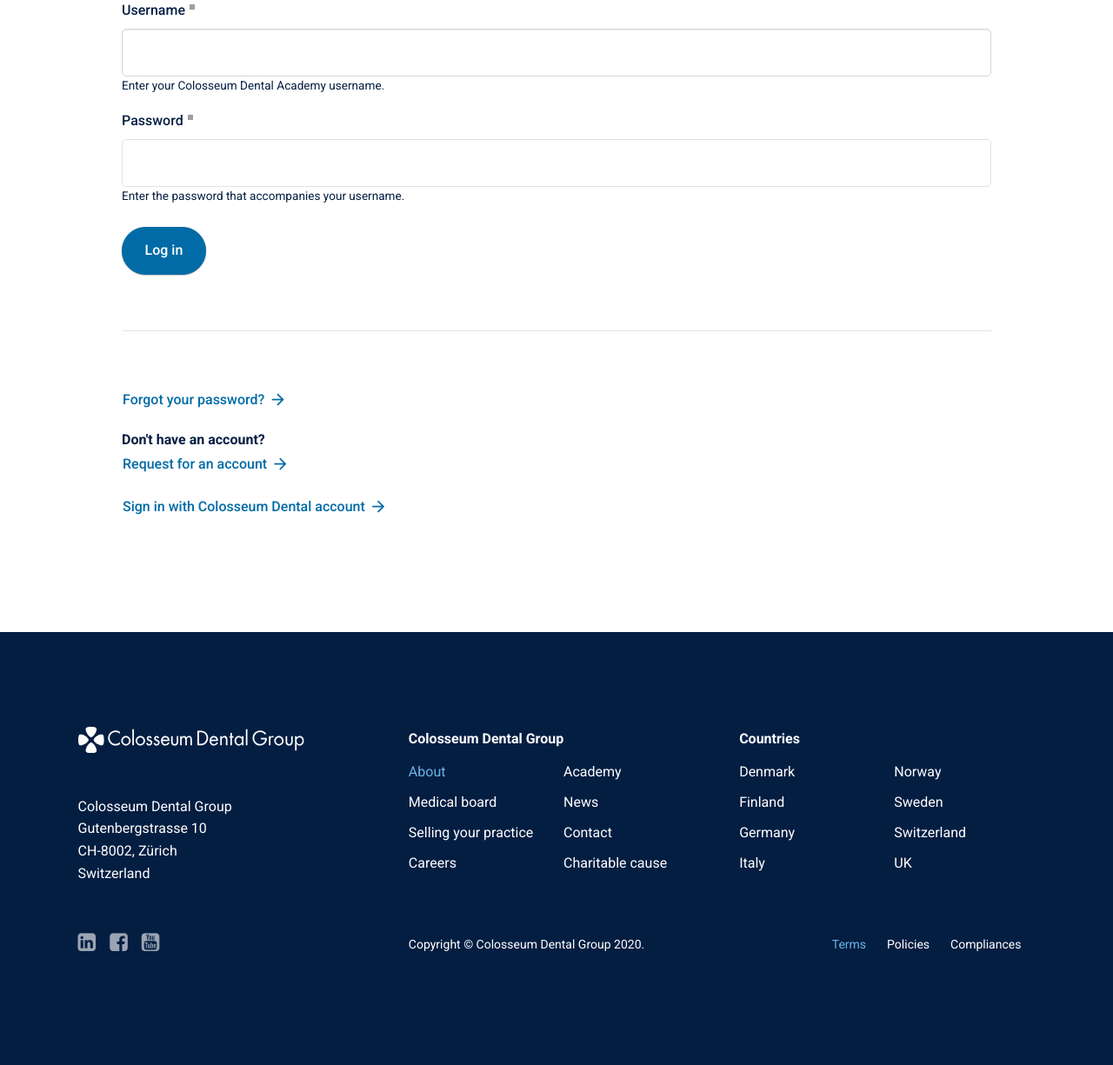
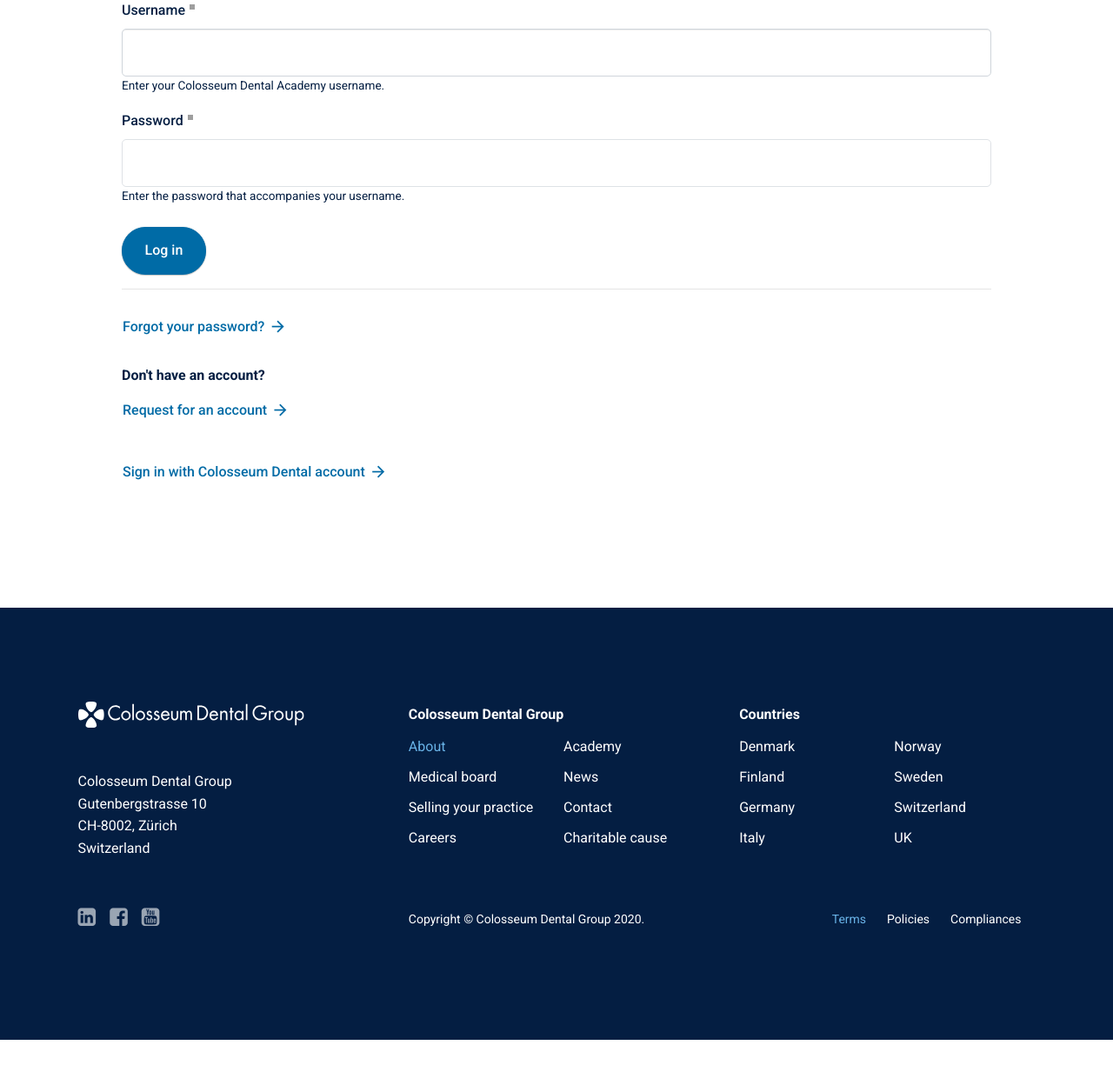
Before and after one commit to tx-dex/Colosseum-Website, a PHP site: page /static/page-login.php in a window 1280 px wide. Shown: the part 453-1678 px from the top of the page at 87% size. After the commit the page ends 1649 px from the top, so only its background shows below. Run offline with PHP 8.4, Linux system fonts and the light colour scheme; style sheets or scripts are compiled from the project's sources; some libraries are stand-ins or nearby versions; grey boxes are pictures that could not be loaded.

Commit message:
Login page

```diff
--- a/web/themes/custom/cd_group/sass/_page-login.scss
+++ b/web/themes/custom/cd_group/sass/_page-login.scss
@@ -3,30 +3,9 @@
 // -------------------------------------
 
 .login-page {
-  hr {
-    margin: 2.5rem 0;
-  }
 
   .messages {
     margin: 0 0 2rem;
-  }
-
-  .login-alt-instructions {
-    h3, h4 {
-      margin-bottom: 1rem;
-    }
-
-    .btn.btn-link {
-      margin: 0 !important;
-      text-align: left;
-      padding: .3rem 0;
-    }
-  }
-
-  @include media-breakpoint-up(md) {
-    hr {
-      margin: 4rem 0;
-    }
   }
 }
 
@@ -35,15 +14,3 @@
     @extend .btn-primary;
   }
 }
-
-.openid-connect-login-form {
-  margin-bottom: 2rem;
-
-  .button.form-submit {
-    @extend .btn-primary;
-  }
-
-  @include media-breakpoint-up(md) {
-    margin-bottom: 2.5rem;
-  }
-}
--- a/web/themes/custom/cd_group/templates/user/page--user--login.html.twig
+++ b/web/themes/custom/cd_group/templates/user/page--user--login.html.twig
@@ -2,6 +2,7 @@
 
 <section class="page-section login-page">
     <div class="container-sm">
+        <h1>Login</h1>
         {{ page.content }}
     </div>
 </section>
--- a/web/themes/custom/cd_group/templates/user/user.html.twig
+++ b/web/themes/custom/cd_group/templates/user/user.html.twig
@@ -18,7 +18,7 @@
 #}
 
 <section class="page-section">
-    <div class="container">
+    <div class="container-sm">
         {{ content }}
     </div>
 </section>
```
